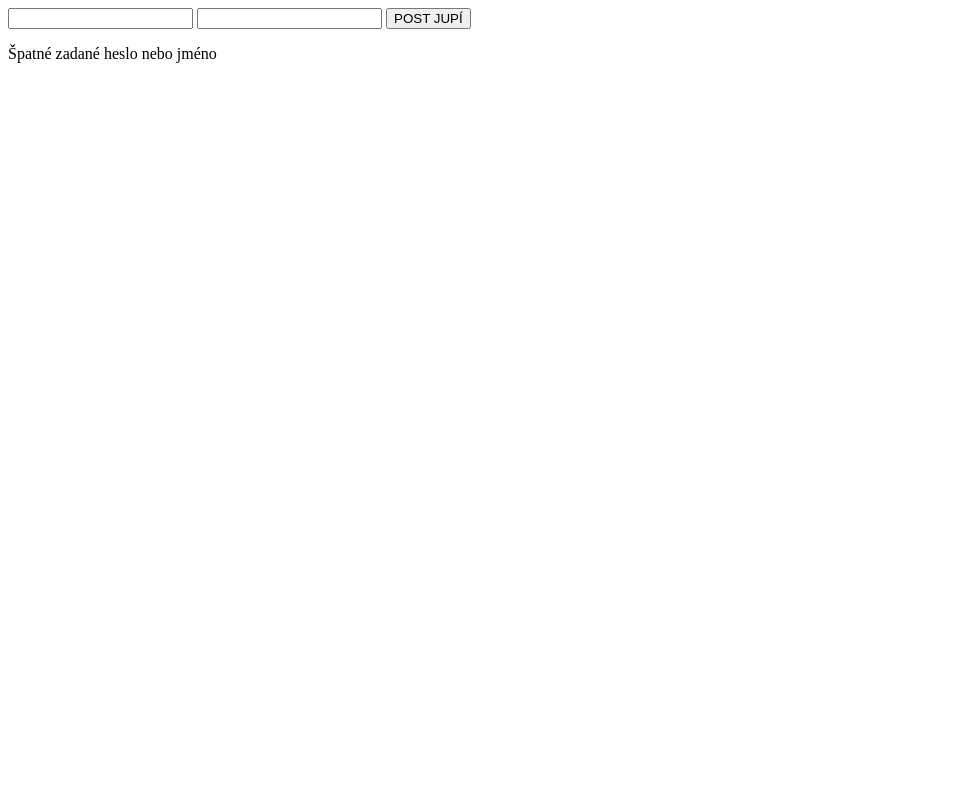
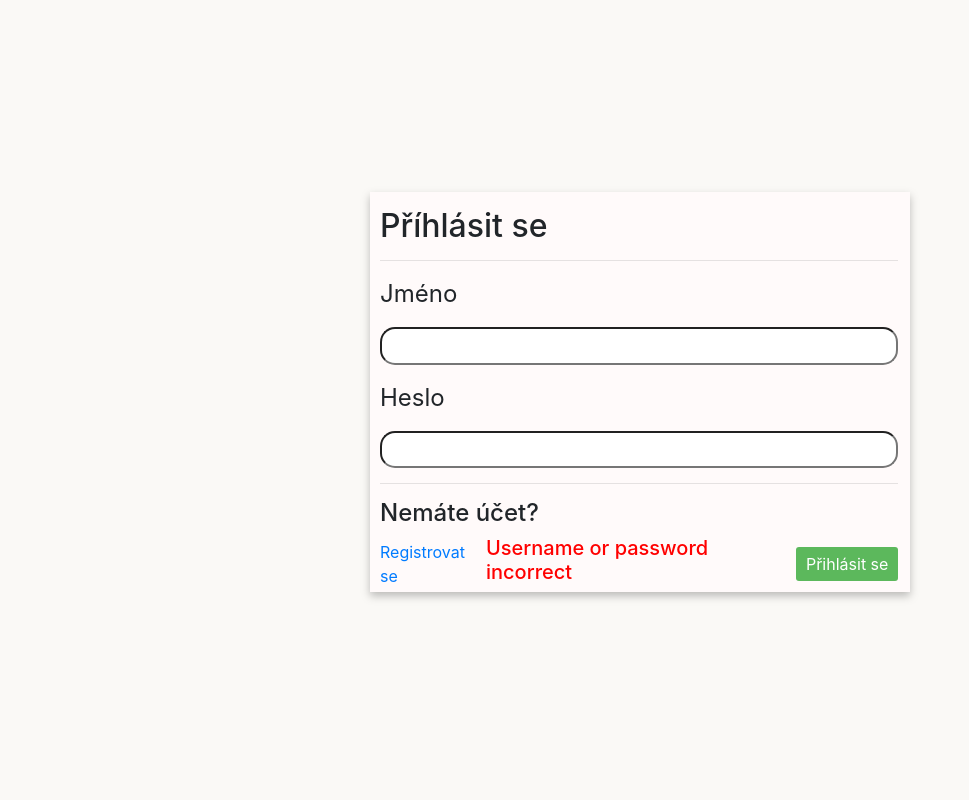
Before and after one commit to Dri3xCz/Chat-AS, a PHP site: page /web/login/?error=invalid_credentials in a window 1280 px wide. Shown: the whole page, without its empty margins (0-969 px from the left). Run offline with PHP 8.4, Linux system fonts and the light colour scheme.

Commit message:
feat(app): login page frontend

```diff
--- a/app/style.css
+++ b/app/style.css
@@ -72,25 +72,32 @@ p {
     filter: drop-shadow(4px 0 32px rgba(0,0,0,.25));
 }
 
-.registration-area {
+.registration-area, .login-area {
     background-color: #FAF9F6;
 }
 
-.register-form-con {
+.register-form-con, .login-form-con {
     display: flex;
     justify-content: center;
     flex-direction: column;
 }
 
-.register-form {
-    height: 60%;
+.register-form, .login-form {
     background-color: #FFFAFA;
     display: flex;
     flex-direction: column;
     filter: drop-shadow(0 4px 4px rgba(0,0,0,.25));
 }
 
-.register-form > * {
+.register-form {
+    height: 60%;
+}
+
+.login-form {
+    height: 50%;
+}
+
+.register-form > *, .login-form > * {
     margin: 15px 0 0 10px;
     width: 96%;
 }
@@ -100,7 +107,12 @@ p {
     border-radius: 15px;
 }
 
-.register-form > label {
+.login-form > input {
+    height: 12%;
+    border-radius: 15px;
+}
+
+.register-form > label, .login-form > label {
     font-size: 1.5rem;
 }
 
--- a/app/web/login/index.php
+++ b/app/web/login/index.php
@@ -4,20 +4,39 @@
     <meta http-equiv="X-UA-Compatible" content="IE=edge">
     <meta name="viewport" content="width=device-width, initial-scale=1.0">
     <title>Chat - as</title>
+    <!-- BOOTSTRAP 4.0 -->
+    <link rel="stylesheet" href="https://cdn.jsdelivr.net/npm/bootstrap@4.0.0/dist/css/bootstrap.min.css" integrity="sha384-Gn5384xqQ1aoWXA+058RXPxPg6fy4IWvTNh0E263XmFcJlSAwiGgFAW/dAiS6JXm" crossorigin="anonymous">
+    <link rel="stylesheet" href="../../style.css">
 </head>
 <body>
-    <form action="../../controller/login.php" method="post">
-        <input type="text" name="username">
-        <input type="password" name="password">
-        <input type="submit" value="POST JUPÍ">
-    </form>
-
-    <?php
-        $error = isset($_GET['error']) ? $_GET['error'] : '';
-        if($error == "invalid_credentials") {
-            echo "Špatné zadané heslo nebo jméno";
-        }
-    ?>
-
+    <section class="login-area">
+        <main class="container">
+            <div class="row d-flex justify-content-center h-100">
+               <div class="col-12 col-md-8 col-lg-6 login-form-con">
+                    <form action="../../controller/login.php" method="post" class="login-form">
+                        <h2>Příhlásit se</h3>
+                        <hr>
+                        <label for="username">Jméno</label>
+                        <input type="text" name="username">
+                        <label for="password">Heslo</label>
+                        <input type="password" name="password">
+                        <hr>
+                        <div>
+                            <h4>Nemáte účet?</h4>
+                            <div class="w-100 d-flex justify-content-between align-items-center">
+                                <a href="../register/">Registrovat se</a>
+                                <?php
+                                    $error = isset($_GET["error"]) ? $_GET["error"] : "";
+                                    if($error == "invalid_credentials")
+                                        echo '<h5 style="color: red">Username or password incorrect</h5>';
+                                ?>
+                                <input type="submit" value="Přihlásit se" class="submit-button">
+                            </div>
+                        </div>
+                    </form>
+               </div>
+            </div>
+        </main>
+    </section>
 </body>
 </html>
```
Also changed, not shown: app/web/register/index.php (+6 -6 lines).
